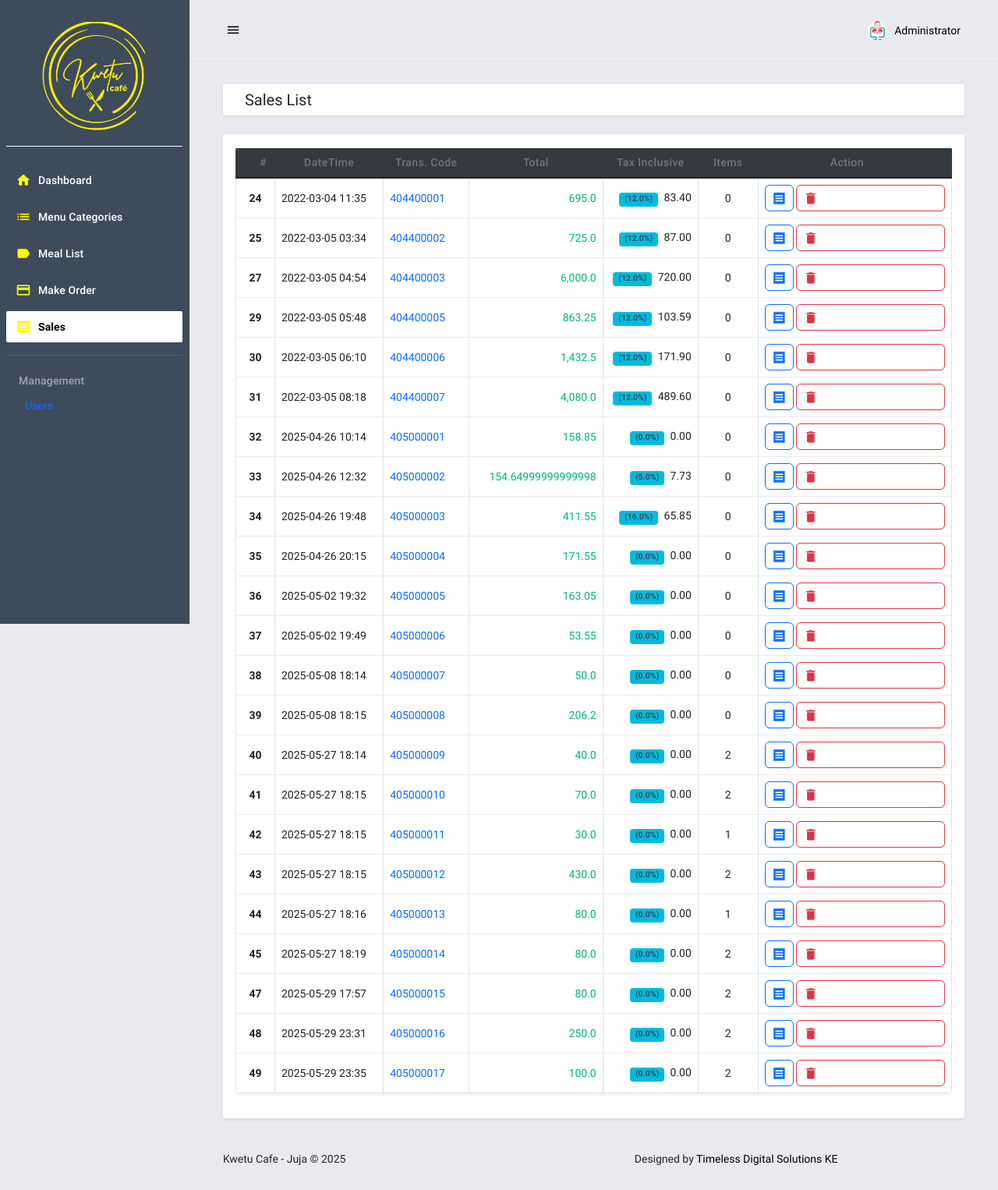
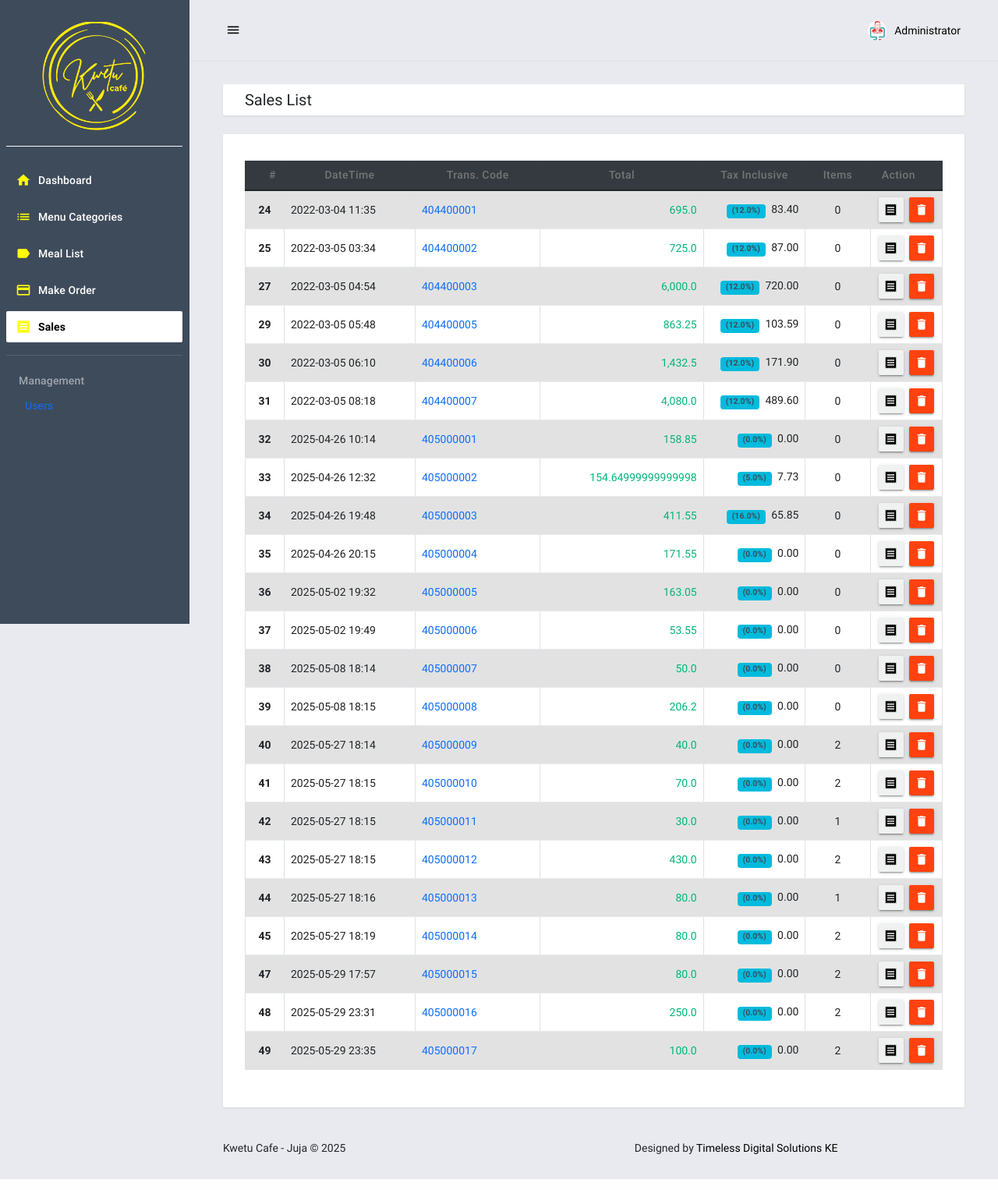
Before and after one commit to alfredmm/kwetu-cafe-pos-v2, a Django app: page /sales in a window 1280 px wide. Shown: the whole page at 78% size. Run offline with Django 3.2, Linux system fonts and the light colour scheme; a user stored in the database is signed in; data comes from the database, SQL or seed files in the repository; some libraries are stand-ins or nearby versions.

Commit message:
Update sales.html

```diff
--- a/posApp/templates/posApp/sales.html
+++ b/posApp/templates/posApp/sales.html
@@ -7,16 +7,17 @@
     </div>
 </div>
 <div class="mdc-layout-grid__cell stretch-card mdc-layout-grid__cell--span-12">
-    <div class="mdc-card p-3 shadow-sm">
+    <div class="mdc-card">
         <div class="table-responsive">
-            <table class="table table-hover table-bordered align-middle rounded-3 overflow-hidden shadow-sm">
+            <table class="table table-striped table-bordered align-middle">
                 <colgroup>
                     <col width="5%">
                     <col width="20%">
                     <col width="20%">
                     <col width="25%">
                     <col width="15%">
-                    <col width="15%">
+                    <col width="10%">
+                    <col style="width: 60px;"> <!-- Action column compact -->
                 </colgroup>
                 <thead class="table-dark">
                     <tr>
@@ -41,12 +42,12 @@
                             <span class="ms-1">{{ sale.tax_amount|intcomma:2 }}</span>
                         </td>
                         <td class="px-2 py-2 text-center">{{ sale.item_count|intcomma }}</td>
-                        <td class="px-2 py-2 text-center">
-                            <button class="btn btn-sm btn-outline-primary view-data" type="button" data-id="{{ sale.id }}" title="View Receipt">
-                                <i class="material-icons">receipt</i>
+                        <td class="px-2 py-2 text-center" style="width:60px; min-width:60px;">
+                            <button class="mdc-button mdc-button--raised p-1 icon-button filled-button--light mdc-ripple-upgraded view-data" type="button" data-id="{{ sale.id }}" title="View Receipt">
+                                <i class="material-icons mdc-button__icon">receipt</i>
                             </button>
-                            <button class="btn btn-sm btn-outline-danger delete-data" type="button" data-id="{{ sale.id }}" data-code="{{ sale.code }}" title="Delete">
-                                <i class="material-icons">delete_outline</i>
+                            <button class="mdc-button mdc-button--raised p-1 icon-button filled-button--danger mdc-ripple-upgraded delete-data" type="button" data-id="{{ sale.id }}" data-code="{{ sale.code }}" title="Delete">
+                                <i class="material-icons mdc-button__icon">delete_outline</i>
                             </button>
                         </td>
                     </tr>
@@ -65,14 +66,20 @@
     font-size: 1rem;
     letter-spacing: 0.03em;
 }
-    .table-hover tbody tr:hover {
+.table-hover tbody tr:hover, .table-striped tbody tr:hover {
     background-color: #f1f3f5;
     transition: background 0.2s;
 }
-    .btn-outline-primary, .btn-outline-danger {
-        padding: 0.25rem 0.5rem;
-        font-size: 1rem;
-        border-radius: 0.375rem;
+.icon-button {
+    min-width: 32px;
+    min-height: 32px;
+    width: 32px;
+    height: 32px;
+    padding: 0;
+    margin: 0 2px;
+    display: inline-flex;
+    align-items: center;
+    justify-content: center;
 }
 .material-icons {
     vertical-align: middle;
@@ -88,7 +95,6 @@
         $('.delete-data').click(function() {
             _conf("Are you sure to delete <b>" + $(this).attr('data-code') + "</b> Transaction record?", "delete_sale", [$(this).attr('data-id')])
         })
-
     })
 
     function delete_sale($id) {
```
Lines whose indentation alone changed are shown as unchanged.
